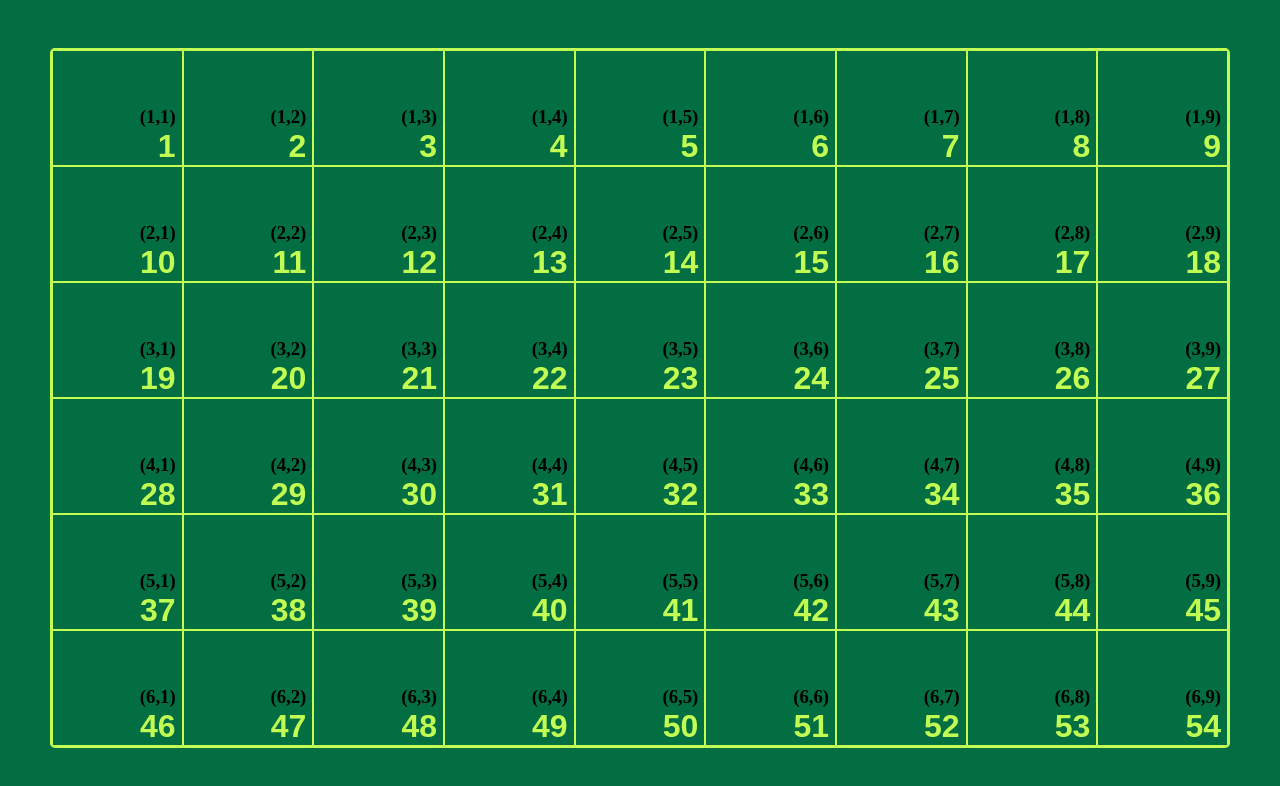
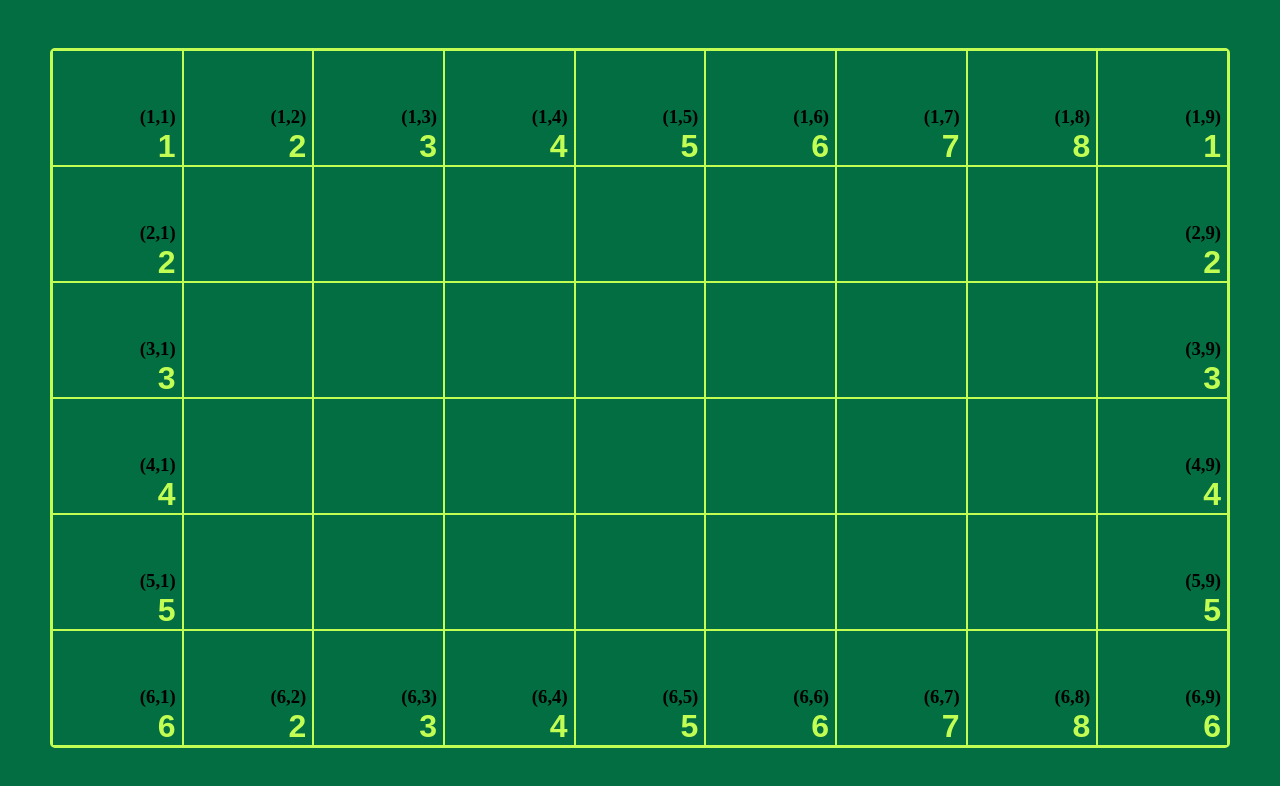
Before and after one commit to McDiamund/exlab_radio, a React (Vite) app in the folder webpage/: page / in a window 1280 px wide. Shown: the top 786 px of the page. Built offline with nearby package versions, Linux system fonts and the light colour scheme.

Commit message:
Outer Unit Counting

```diff
--- a/webpage/src/components/Board/index.tsx
+++ b/webpage/src/components/Board/index.tsx
@@ -46,7 +46,7 @@ export default function Board(props: IAppProps) {
         <div className={board.container}>
             <div ref={ref} className={board.grid}>
                 {Array.from({ length: cells }, (_, i) => (
-                    <UnitBox key={i} pos={i + 1} rows={rows} cols={cols} />
+                    <UnitBox key={i} pos={i + 1} maxRows={rows} maxCols={cols} />
                 ))}
             </div>
         </div>
--- a/webpage/src/components/UnitBox/index.tsx
+++ b/webpage/src/components/UnitBox/index.tsx
@@ -1,27 +1,46 @@
 import ubox from './ubox.module.css'
 
-export interface IAppProps {
+export interface UnitBoxProps {
   pos: number
-  rows: number
-  cols: number
+  maxRows: number
+  maxCols: number
 }
 
-export default function UnitBox(props: IAppProps) {
+export default function UnitBox(props: UnitBoxProps) {
+  const row = Math.ceil(props.pos / props.maxCols);
+  const col = (props.pos % props.maxCols) == 0 ? props.maxCols : Math.ceil(props.pos % props.maxCols);
+  const isOuter = row == props.maxRows || row == 1 || col == props.maxCols || col == 1;
 
-  const isOuter = (x : Number, y: Number):Boolean => {
-    return true;
+  const unit = () => {
+    if (col == props.maxCols || col == 1) {
+      return row;
+    }
+    return col;
   }
 
-  const coords = () => {
-    const row = Math.ceil(props.pos / props.cols)
-    const col = (props.pos % props.cols) == 0 ? props.cols : Math.ceil(props.pos % props.cols)
-    return `(${row},${col})`
+  const isTopCorner = () => {
+    return (row == 1) && (col == props.maxCols || col == 1)
   }
 
-  return (
-    <div className={ubox.ubox}>
-      {isOuter(1,1) && <h1 className={`green sans`}>{props.pos.toString()}</h1>}
-      <h3>{coords().toString()}</h3>
-    </div>
-  );
+  const isBottomCorner = () => {
+    return (row == props.maxRows) && (col == props.maxCols || col == 1)
+  }
+
+  if (isOuter)
+    return (
+      <div className={ubox.ubox}>
+          <>
+            <h1 className={`green sans`}>{unit()}</h1>
+            <h3>{`(${row},${col})`}</h3>
+          </>
+      </div>
+    );
+  else
+    return (
+      <div className={ubox.ubox}>
+          <>
+            <h1 className={`green sans`}></h1>
+          </>
+      </div>
+    );
 }
```
